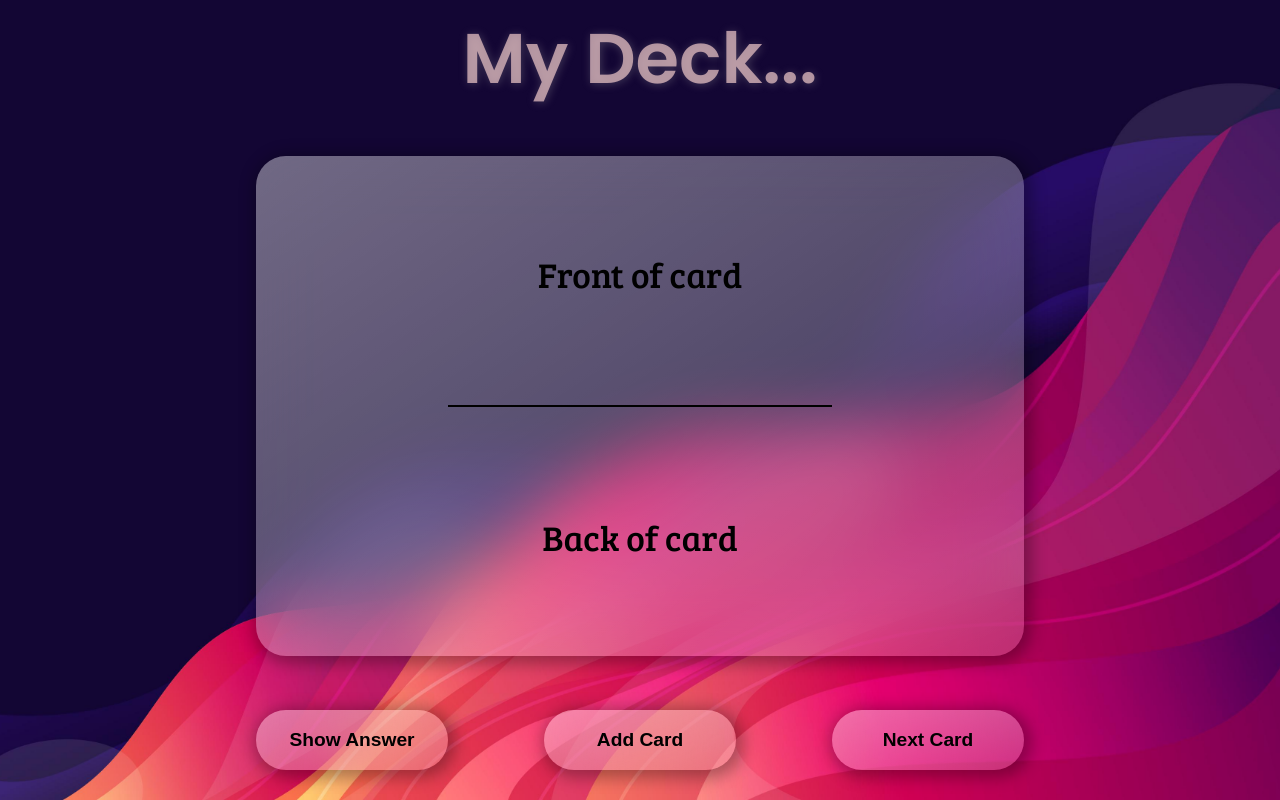
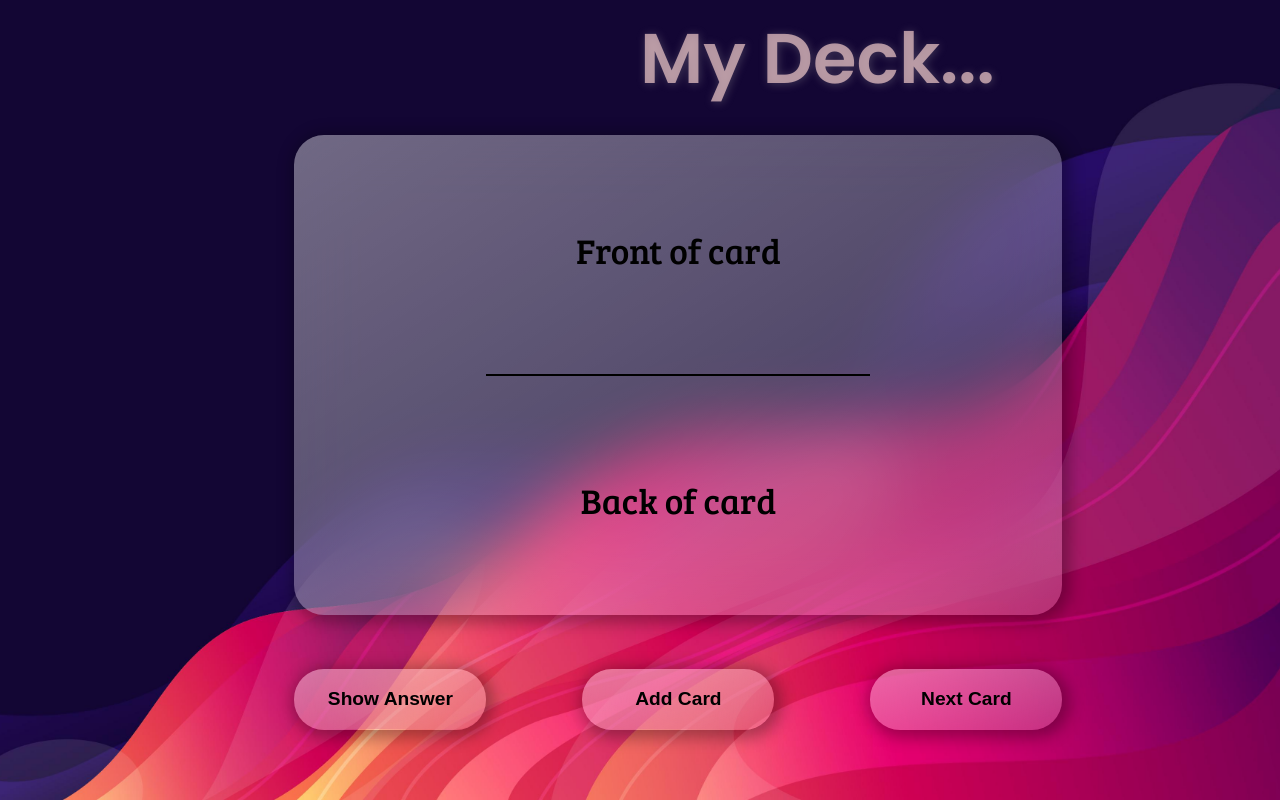
Before and after one commit to christophermickle/flashMeReact, a React (Vite) app: page / in a window 1280 px wide. Built offline with nearby package versions, Linux system fonts and the light colour scheme.

Commit message:
minor changes

```diff
--- a/src/App.jsx
+++ b/src/App.jsx
@@ -120,11 +120,11 @@ function App() {
     }
   };
   return (
-    <div className='app' onKeyDown={keyDownHandler}>
+    <div className='app w-screen min-h-screen' onKeyDown={keyDownHandler}>
       <div className='wrapper'>
         <h1 className='title'>My Deck...</h1>
         <main className='deckContainer'>
-          <div className='card'>
+          <div className='card '>
             <p id='frontDisplay'>{frontDisplay}</p>
             <div className='borderBreak'></div>
             <p id='backDisplay'>{backDisplay}</p>
--- a/src/index.css
+++ b/src/index.css
@@ -16,8 +16,9 @@
   background-attachment: fixed;
   background-size: cover;
   background-color: #f5f5f7;
-  width: 100vw;
-  height: 100vh;
+  height:100vh;
+  overflow:hidden;
+  position:relative;
 }
 
 .wrapper {
@@ -29,6 +30,8 @@ h1 {
   color: rgba(240, 201, 201, 0.7);
   text-align: center;
   text-shadow: 1px 1px 10px rgba(179, 173, 173, 0.3);
+  position:absolute;
+  top:0;
 }
 
 .card {
@@ -37,7 +40,7 @@ h1 {
   place-items: center;
   padding-top: 5%;
   width: 60vw;
-  height: clamp(300px, 30em, 500px);
+  height: 60vh;
   background: linear-gradient(
     to right bottom,
     rgba(255, 255, 255, 0.4),
@@ -46,7 +49,6 @@ h1 {
   backdrop-filter: blur(2rem);
   border-radius: 30px;
   box-shadow: 3px 3px 15px 5px rgba(0, 0, 0, 0.3);
-  margin-inline: auto;
   padding-bottom: 5%;
   margin-block: 1.25em;
 }
@@ -176,3 +178,12 @@ dialog::backdrop {
     }
   }
 }
+
+
+.deckContainer {
+position:absolute;
+bottom:0;
+margin-inline:auto;
+left:23vw;
+margin-bottom:2em;
+}
```
